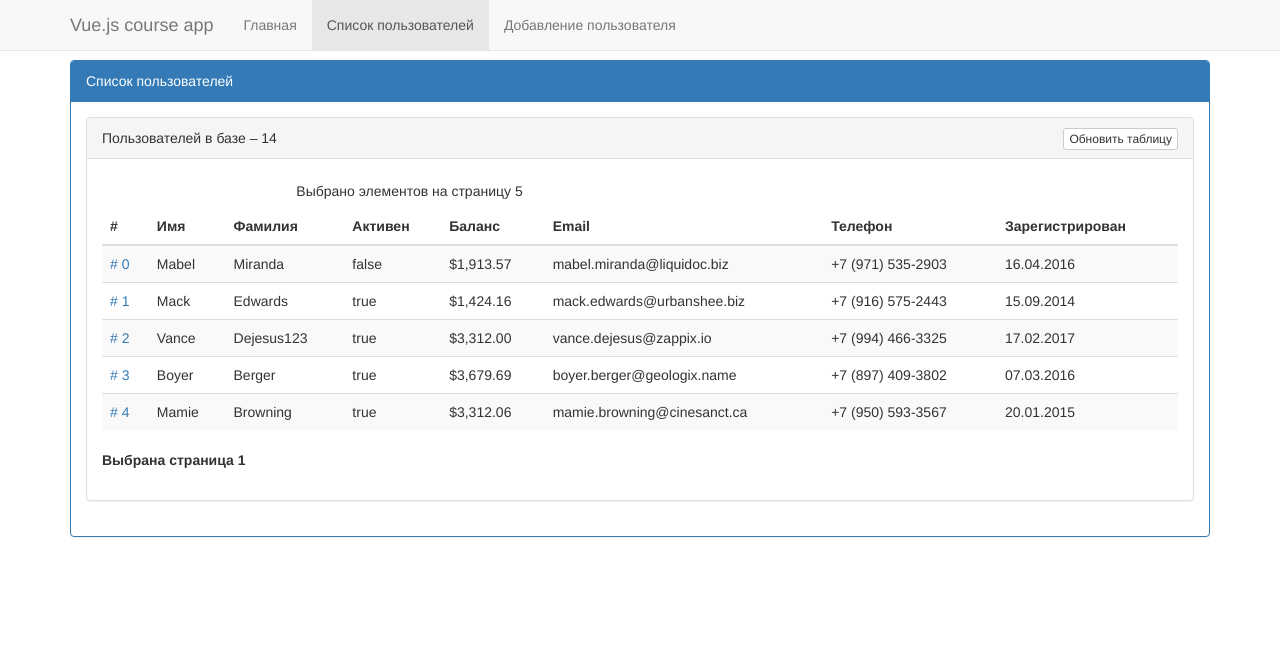
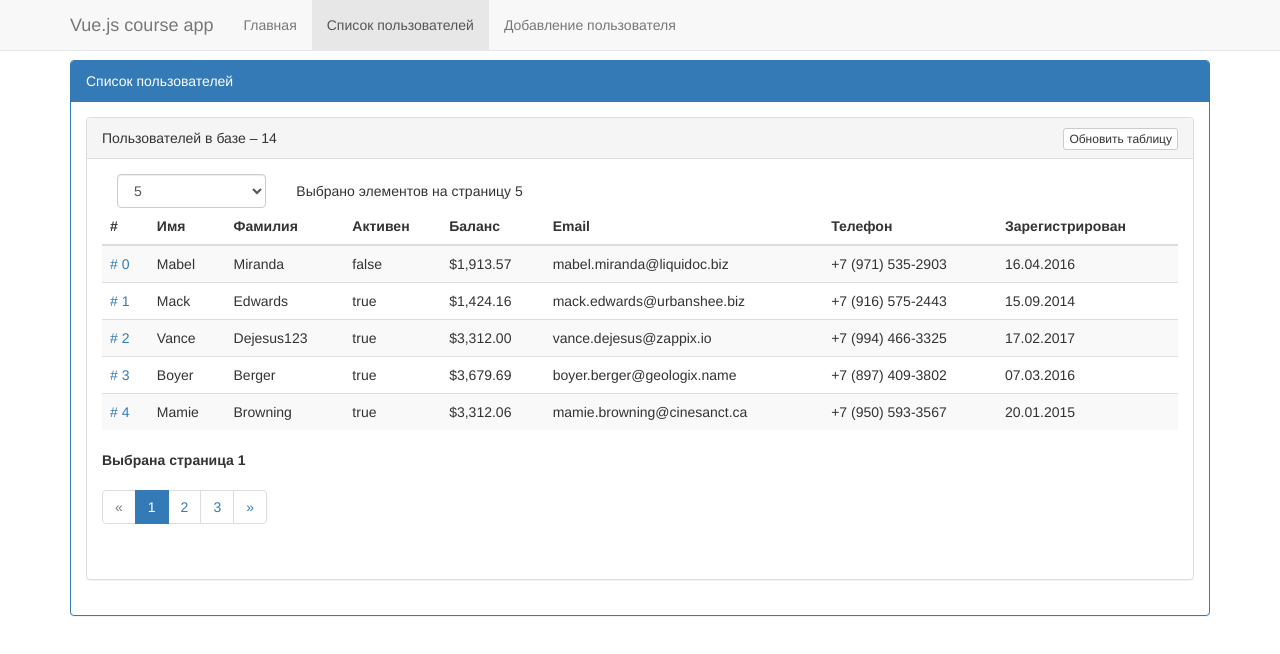
Before and after one commit to BK172/vue-course-app, a Vue app: page /list in a window 1280 px wide. Shown: the top 654 px of the page. Built offline with nearby package versions, Linux system fonts and the light colour scheme; data requests are answered from the project's data file.

Commit message:
Добавлены компоненты пагинации и выбора кол-ва строк на страницу

```diff
--- /dev/null
+++ b/src/components/Dashboard/RowsPaginator.vue
@@ -0,0 +1,83 @@
+<!-- Компонент для пагинации по таблице -->
+
+<template>
+  <nav aria-label="Page navigation">
+    <ul class="pagination">
+
+      <li :class="{ disabled: page === 1 }">
+        <a href="#" aria-label="Previous" @click.prevent="prevPage">
+          <span aria-hidden="true">&laquo;</span>
+        </a>
+      </li>
+
+      <li v-for="item in maxPages" :key="item" :class="{ active: page === item }">
+        <a href="#" @click.prevent="selectPage(item)">
+          {{ item }}
+        </a>
+      </li>
+
+      <li :class="{ disabled: page === maxPages }">
+        <a href="#" aria-label="Next" @click.prevent="nextPage">
+          <span aria-hidden="true">&raquo;</span>
+        </a>
+      </li>
+
+    </ul>
+  </nav>
+</template>
+
+<script>
+export default {
+  name: 'RowsPaginator',
+  model: {
+    prop: 'page'
+  },
+  props: {
+    // Выбранная страница
+    page: {
+      type: Number,
+      required: true
+    },
+
+    // Количество строк на страницу
+    perPage: {
+      type: Number,
+      required: true
+    },
+
+    // Общее количество строк в таблице
+    total: {
+      type: Number,
+      required: true
+    }
+  },
+  computed: {
+    // Максимальное количество страниц
+    maxPages() {
+      return Math.ceil(this.total / this.perPage);
+    }
+  },
+  methods: {
+    // Предыдущая страница
+    prevPage() {
+      const pageNum = this.page - 1;
+      if (pageNum > 0) {
+        this.selectPage(pageNum);
+      }
+    },
+
+    // Следующая страница
+    nextPage() {
+      const pageNum = this.page + 1;
+      if (pageNum <= this.maxPages) {
+        this.selectPage(pageNum);
+      }
+    },
+
+    // Выбор новой страницы
+    selectPage(page) {
+      this.$emit('input', page);
+    }
+  }
+}
+</script>
--- /dev/null
+++ b/src/components/Dashboard/RowsPerPage.vue
@@ -0,0 +1,35 @@
+<!-- Компонент выбора количества строк на страницу таблицы -->
+
+<template>
+  <select class="form-control" :value="value" @input="changed($event.target.value)">
+    <option v-for="item in list" :key="item" :value="item">
+      {{ item }}
+    </option>
+  </select>
+</template>
+
+<script>
+export default {
+  name: 'RowsPerPage',
+  props: {
+    // Выбранное количество строк на страницу
+    value: {
+      type: Number,
+      required: true
+    },
+
+    // Список вариантов количеств строк на страницу
+    // т.к. возвращаем массив, то должны использовать функцию возвращающую массив
+    list: {
+      type: Array,
+      default: () => ([2, 5, 10, 100])
+    }
+  },
+  methods: {
+    // Выбор нового количества строк на страницу
+    changed(value) {
+      this.$emit('input', value);
+    }
+  }
+}
+</script>
--- a/src/components/DashboardGrid.vue
+++ b/src/components/DashboardGrid.vue
@@ -13,7 +13,7 @@
 
       <div class="form-group">
         <div class="col-md-2">
-
+          <rows-picker v-model.number="rowsPerPage" />
         </div>
         <div class="col-md-4">
           <p class="form-control-static">
@@ -35,6 +35,7 @@
 
       <div class="form-group">
         <strong>Выбрана страница {{ selectedPage }}</strong>
+        <rows-paginator v-model.number="selectedPage" :per-page="rowsPerPage" :total="totalRows" />
       </div>
     </div>
   </div>
@@ -44,10 +45,15 @@
 // Используемые плагины
 import axios from 'axios';
 
+// Используемые компоненты
+import RowsPicker from './Dashboard/RowsPerPage.vue';
+import RowsPaginator from './Dashboard/RowsPaginator.vue';
+
 export default {
   name: 'DashboardGrid',
   components: {
-
+    RowsPicker,
+    RowsPaginator
   },
   props: {
     // Заголовок таблицы
```
